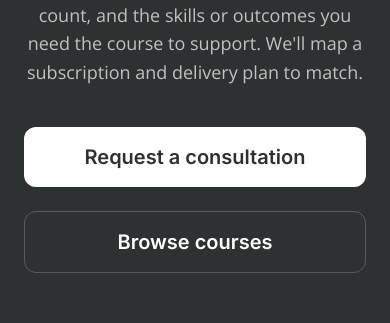
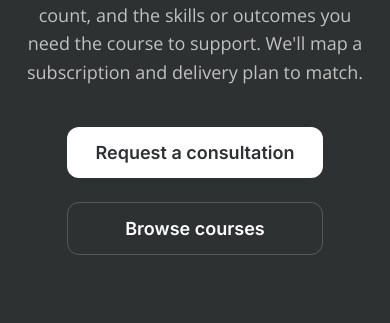
Before and after one commit to atomcampengineering/inarax-next-UI, a Next.js app: page /b2b in a window 390 px wide. Shown: the part 8490-8813 px from the top of the page. Built offline with nearby package versions, Linux system fonts and the light colour scheme.

Commit message:
reduced button sizes

```diff
--- a/app/(main)/_sections/FinalCta.tsx
+++ b/app/(main)/_sections/FinalCta.tsx
@@ -14,15 +14,15 @@ export default function FinalCta() {
         <h2 className="text-white font-display-lg text-headline-lg mb-size-lg">
           Start learning with inaraX
         </h2>
-        <div className="flex flex-col sm:flex-row justify-center gap-size-md">
+        <div className="flex flex-col sm:flex-row items-center justify-center gap-size-md">
           <button
             type="button"
-            className="bg-primary-container text-on-primary font-headline-md text-headline-sm sm:text-headline-md text-center px-size-sm sm:px-size-xl py-size-sm sm:py-size-md rounded-lg primary-cta-glow transition-all hover:scale-105 active:scale-95"
+            className="w-64 sm:w-auto bg-primary-container text-on-primary font-headline-md text-headline-sm sm:text-headline-md text-center px-size-sm sm:px-size-xl py-size-sm sm:py-size-md rounded-lg primary-cta-glow transition-all hover:scale-105 active:scale-95"
           >
             Get started
           </button>
           <Link
-            className="border border-white/20 text-white font-headline-md text-headline-sm sm:text-headline-md text-center px-size-sm sm:px-size-xl py-size-sm sm:py-size-md rounded-lg hover:bg-white/5 transition-all"
+            className="w-64 sm:w-auto border border-white/20 text-white font-headline-md text-headline-sm sm:text-headline-md text-center px-size-sm sm:px-size-xl py-size-sm sm:py-size-md rounded-lg hover:bg-white/5 transition-all"
             href="/b2b"
           >
             For organizations →
--- a/app/(main)/_sections/PersonalizedPath.tsx
+++ b/app/(main)/_sections/PersonalizedPath.tsx
@@ -32,7 +32,7 @@ export default function PersonalizedPath() {
         <Reveal className="flex flex-col items-center justify-center py-size-lg">
           <button
             type="button"
-            className="bg-primary-container text-on-primary px-size-lg py-size-sm sm:px-size-xl sm:py-size-md rounded-lg font-headline-md text-headline-sm sm:text-headline-md primary-cta-glow transition-all flex items-center gap-size-sm active:scale-95"
+            className="bg-primary-container text-on-primary px-size-md py-size-sm sm:px-size-xl sm:py-size-md rounded-lg font-headline-md text-headline-sm sm:text-headline-md primary-cta-glow transition-all inline-flex items-center gap-size-sm active:scale-95"
           >
             Start your placement
             <span className="material-symbols-outlined">arrow_forward</span>
--- a/app/(main)/b2b/_sections/FinalCta.tsx
+++ b/app/(main)/b2b/_sections/FinalCta.tsx
@@ -27,13 +27,13 @@ export default function FinalCta() {
         <Reveal delayMs={200} className="flex flex-col sm:flex-row items-center justify-center gap-6">
           <Link
             href="/request-consultation"
-            className="inline-block w-full sm:w-auto bg-white text-inverse-surface px-10 py-4 rounded-xl font-headline-sm text-headline-sm transition-all hover:scale-105 active:scale-95"
+            className="inline-block w-64 sm:w-auto bg-white text-inverse-surface px-6 py-3 sm:px-10 sm:py-4 rounded-xl font-headline-sm text-[18px] font-semibold sm:text-headline-sm transition-all hover:scale-105 active:scale-95"
           >
             Request a consultation
           </Link>
           <Link
             href="/courses"
-            className="inline-block w-full sm:w-auto border border-white/20 text-white px-10 py-4 rounded-xl font-headline-sm text-headline-sm hover:bg-white/10 transition-all active:scale-95"
+            className="inline-block w-64 sm:w-auto border border-white/20 text-white px-6 py-3 sm:px-10 sm:py-4 rounded-xl font-headline-sm text-[18px] font-semibold sm:text-headline-sm hover:bg-white/10 transition-all active:scale-95"
           >
             Browse courses
           </Link>
```
